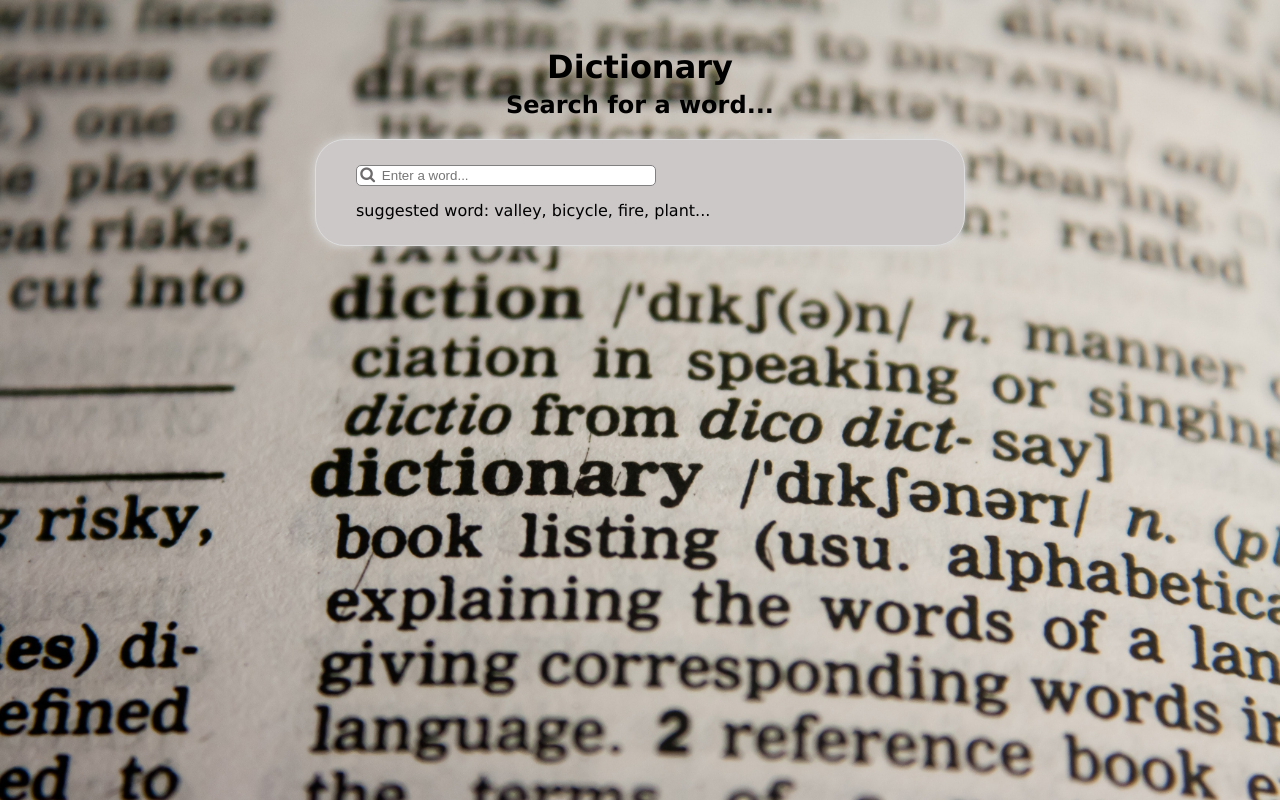
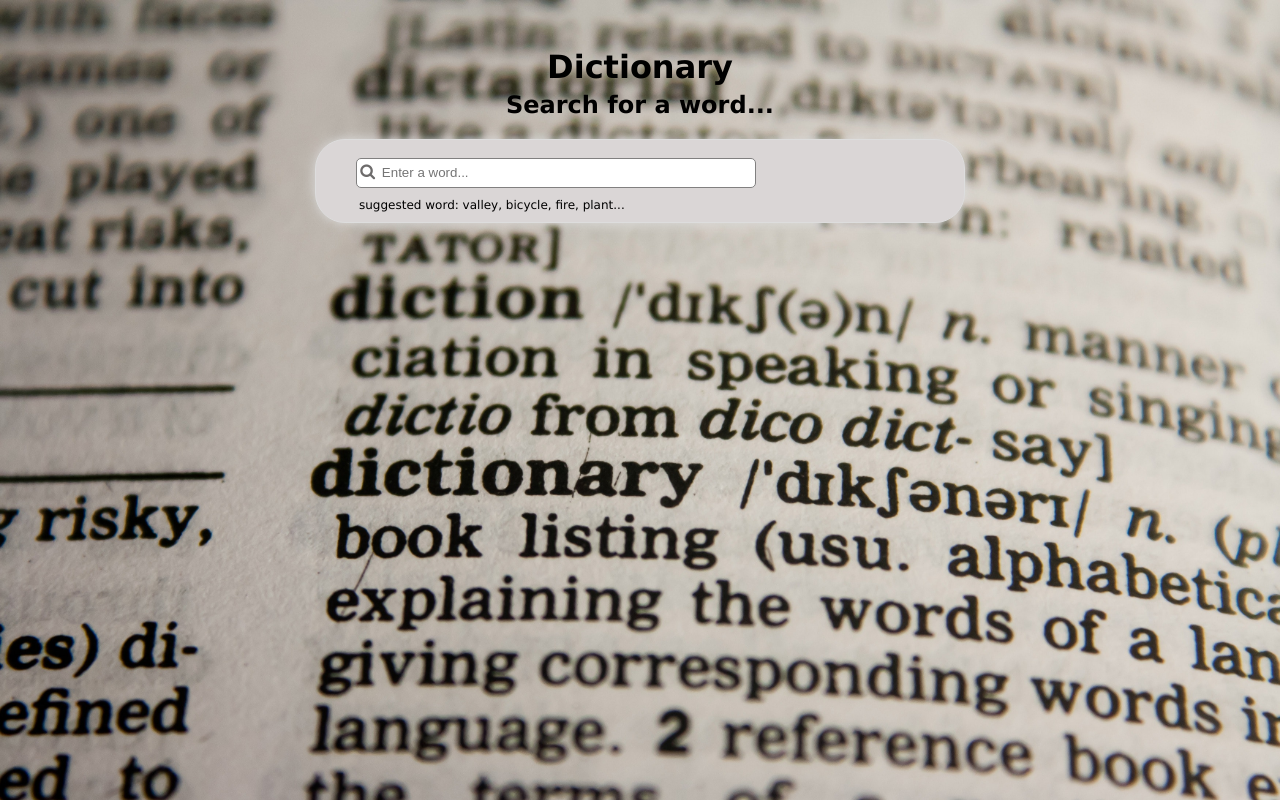
Before and after one commit to Aruna-Grng/dictionary-project, a React (Create React App) app: page / in a window 1280 px wide. Built offline with nearby package versions, Linux system fonts and the light colour scheme; no server answers.

Commit message:
Updating css.

```diff
--- a/src/App.js
+++ b/src/App.js
@@ -9,7 +9,7 @@ function App() {
           <h1>Dictionary</h1>
           <h2>Search for a word...</h2>
         </div>
-          <Search defaultKeyword="love" />
+          <Search defaultKeyword="hello" />
       </div>
     </div>
   );
--- a/src/Example.js
+++ b/src/components/Example.js
@@ -4,7 +4,7 @@ export default function Example(props) {
     if (props.wordExample) {
         return (
             <div>
-                <strong>Example:</strong> <em>{props.wordExample}</em>
+                <em>{props.wordExample}</em>
             </div>
         )
     } else {
--- a/src/components/Meaning.js
+++ b/src/components/Meaning.js
@@ -1,5 +1,5 @@
 import React from "react";
-import Example from "../Example";
+import Example from "./Example";
 import Synonyms from "./Synonyms";
 
 export default function Meaning(props) {
@@ -10,7 +10,6 @@ export default function Meaning(props) {
                 return (
                     <div key={index}>
                         <p>
-                            <strong>Definition: </strong>
                             {definition.definition}
                             <br />
                             <Example wordExample={definition.example} />
--- a/src/components/Phonetics.css
+++ b/src/components/Phonetics.css
@@ -1,5 +1,9 @@
-a {
-    margin-right: 20px;
+.Phonetics {
+    height: 50px;
+}
+
+.Phonetics a {
+    margin: 0px 20px 50px 0;
     border: 1px solid #ddd;
     padding: 10px 20px;
     border-radius: 20px;
--- a/src/components/Phonetics.js
+++ b/src/components/Phonetics.js
@@ -3,7 +3,7 @@ import "./Phonetics.css";
 
 export default function Phonetics(props) {
     return (
-        <div>
+        <div className="Phonetics">
             <a href={props.soundPhonetics.audio} target="_blank" rel="noreferrer">Listen</a>
             <span className="text">{props.soundPhonetics.text}</span>
         </div>
--- a/src/components/Search.css
+++ b/src/components/Search.css
@@ -2,9 +2,9 @@
     border: 1px solid #ddd;
     border-radius: 30px;
     margin: 20px 0;
-    padding: 25px 25px;
+    padding: 18px 25px 10px 25px;
     box-shadow: 0 0 12px #ddd;
-    background-color: rgb(204, 200, 200);
+    background-color: rgb(218, 214, 214);
 }
 
 
@@ -15,13 +15,16 @@
     color: rgb(109, 107, 107);
 }
 
+.hint {
+    margin-top: 10px;
+    padding-left: 18px;
+    font-size: 12px;
+}
+
 input {
     padding: 2px 0 2px 25px;
     border: 1px solid rgb(129, 128, 128);
     border-radius: 5px;
+    width: 400px;
+    line-height: 1.8;
 }
-
-.hint {
-    margin-top: 15px;
-    padding-left: 15px;
-}
--- a/src/components/Search.js
+++ b/src/components/Search.js
@@ -43,7 +43,7 @@ export default function Search(props) {
                             type="search"
                             placeholder="Enter a word..."
                             onChange={handleWordSearch}
-                            style={{ width: 300 }}
+                            // style={{ width: 300 }}
                             />
                         </div>
                         <div className="hint">
```
